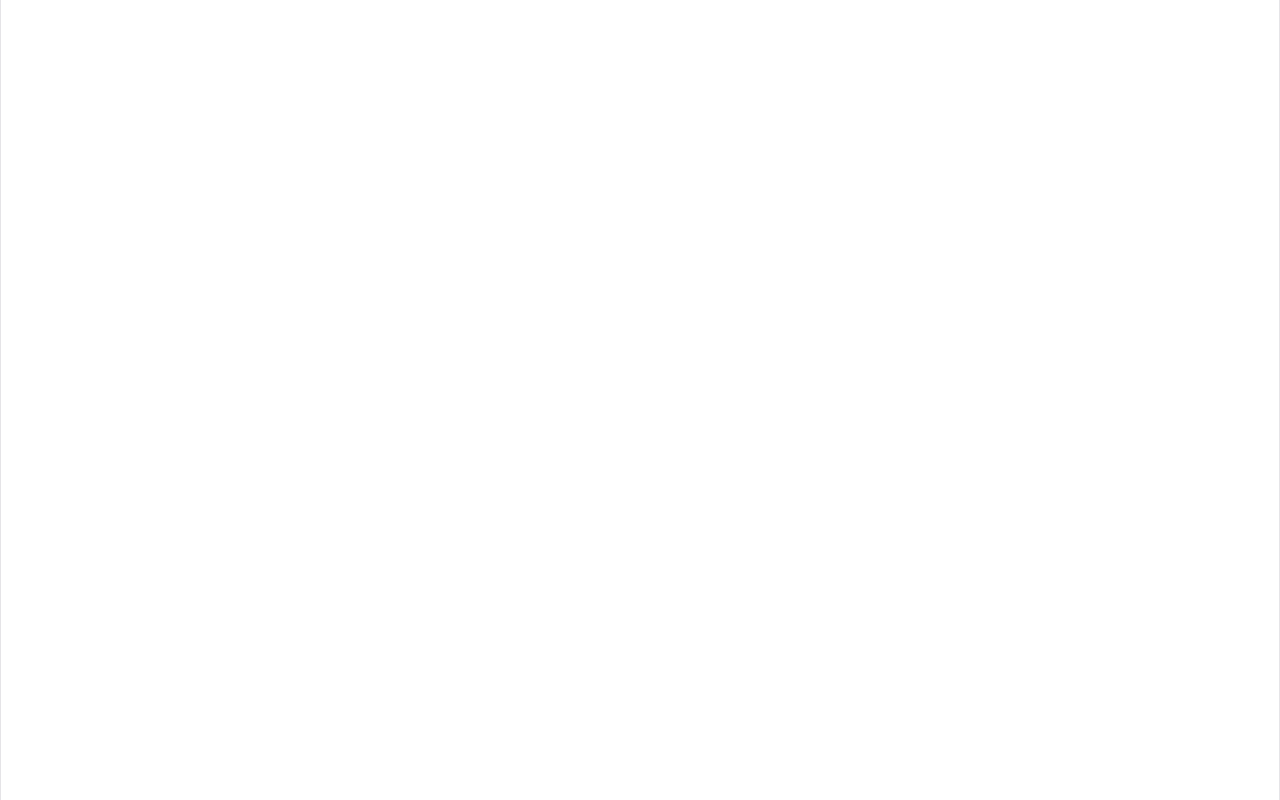
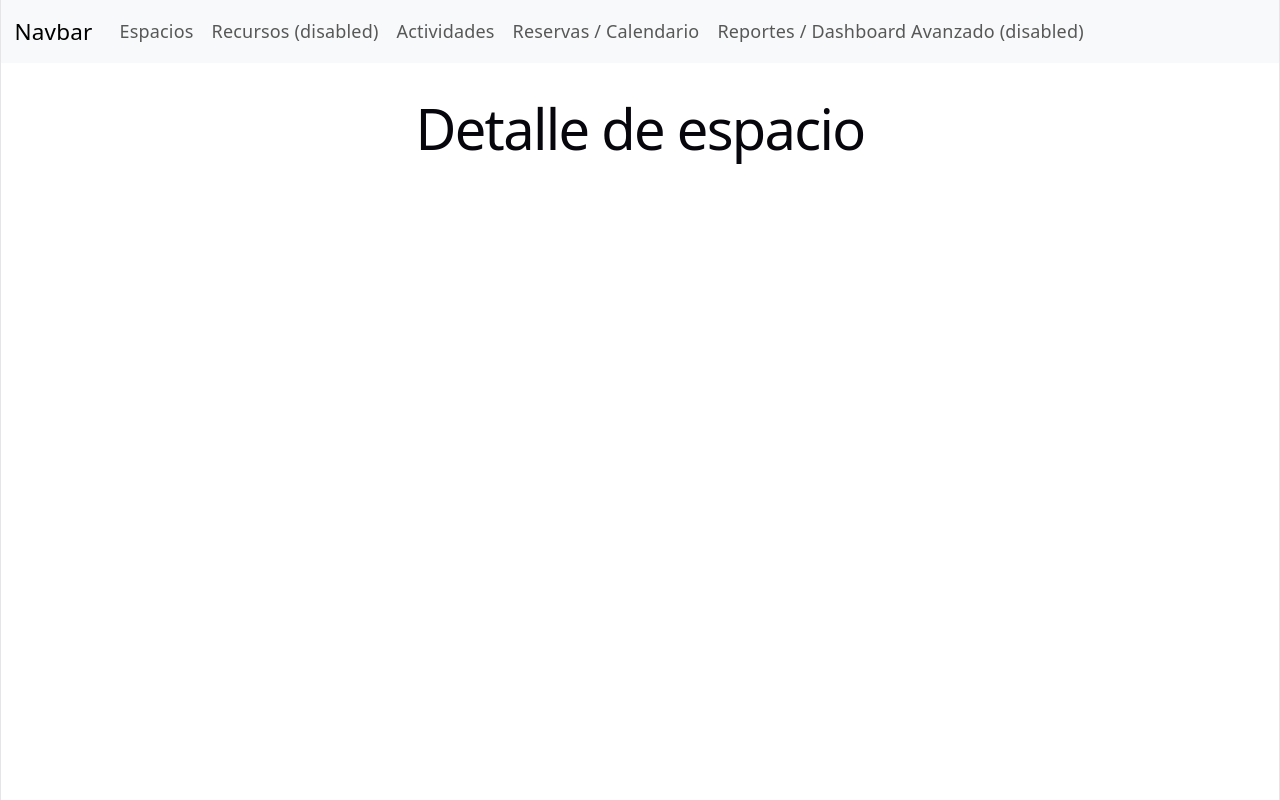
Before and after one commit to guido-pasciucco/InnovaLab-E12, a React (Vite) app in the folder front/: page /dashboard/detalle_espacio in a window 1280 px wide. Before the commit this address had no page. Built offline with nearby package versions, Linux system fonts and the light colour scheme; the HTML template or start-up script is replaced by a standard one.

Commit message:
enrutamiento basico

```diff
--- a/front/src/components/navbar.jsx
+++ b/front/src/components/navbar.jsx
@@ -1,12 +1,15 @@
+import { NavLink } from "react-router-dom";
+
 export default function Navbar() {
+
   return (
-    <nav class="navbar navbar-expand-lg bg-body-tertiary">
-      <div class="container-fluid">
-        <a class="navbar-brand" href="#">
+    <nav className="navbar navbar-expand-lg bg-body-tertiary">
+      <div className="container-fluid">
+        <NavLink className="navbar-brand" to="/dashboard">
           Navbar
-        </a>
+        </NavLink>
         <button
-          class="navbar-toggler"
+          className="navbar-toggler"
           type="button"
           data-bs-toggle="collapse"
           data-bs-target="#navbarNavDropdown"
@@ -14,39 +17,38 @@ export default function Navbar() {
           aria-expanded="false"
           aria-label="Toggle navigation"
         >
-          <span class="navbar-toggler-icon"></span>
+          <span className="navbar-toggler-icon"></span>
         </button>
-        <div class="collapse navbar-collapse" id="navbarNavDropdown">
-          <ul class="navbar-nav">
-            <li class="nav-item">
-              <a class="nav-link active" aria-current="page" href="#">
+        <div className="collapse navbar-collapse" id="navbarNavDropdown">
+          <ul className="navbar-nav">
+            <li className="nav-item">
+              <NavLink className="nav-link" to="/dashboard/listado_espacios">
                 Espacios
-              </a>
+              </NavLink>
             </li>
-            <li class="nav-item">
-              <a class="nav-link" href="#">
-                Recursos
-              </a>
+            <li className="nav-item">
+              <NavLink className="nav-link" to="/">
+                Recursos (disabled)
+              </NavLink>
             </li>
-            <li class="nav-item">
-              <a class="nav-link" href="#">
+            <li className="nav-item">
+              <NavLink className="nav-link" to="/dashboard/nueva_actividad">
                 Actividades
-              </a>
+              </NavLink>
             </li>
-            <li class="nav-item">
-              <a class="nav-link" href="#">
-                Reservas/ Calendario
-              </a>
+            <li className="nav-item">
+              <NavLink className="nav-link" to="/dashboard/reservas">
+                Reservas / Calendario
+              </NavLink>
             </li>
-            <li class="nav-item">
-              <a class="nav-link" href="#">
-                Reportes / Dashboard Avanzado
-              </a>
+            <li className="nav-item">
+              <NavLink className="nav-link" to="/">
+                Reportes / Dashboard Avanzado (disabled)
+              </NavLink>
             </li>
-
           </ul>
         </div>
       </div>
     </nav>
-  )
+  );
 }
--- a/front/src/pages/dashboardPrincipalPage.jsx
+++ b/front/src/pages/dashboardPrincipalPage.jsx
@@ -5,7 +5,6 @@ export default function DashboardPrincipalPage(){
 
     return(
         <>
-        <Navbar></Navbar>
         <h1> Pnael principal</h1>
         </>
 
--- a/front/src/pages/detalleEspacio.jsx
+++ b/front/src/pages/detalleEspacio.jsx
@@ -1,6 +1,6 @@
 
 
-export default function detalleEspacio(){
+export default function DetalleEspacio(){
 
     return (
         <>
--- a/front/src/pages/listadoEspaciosPage.jsx
+++ b/front/src/pages/listadoEspaciosPage.jsx
@@ -1,6 +1,6 @@
 
 
-export default function GestionEspaciosPage(){
+export default function ListadoEspaciosPage(){
     return(
         <>
         <h1>Gestion de espacios</h1>
--- a/front/src/pages/nuevaActividadPage.jsx
+++ b/front/src/pages/nuevaActividadPage.jsx
@@ -1,6 +1,6 @@
 
 
-export default function nuevaActividadPage(){
+export default function NuevaActividadPage(){
 
     return(
         <>
--- a/front/src/router/routerApp.jsx
+++ b/front/src/router/routerApp.jsx
@@ -1,10 +1,19 @@
-import { BrowserRouter as Router, Route, Routes, Navigate } from 'react-router-dom'
+import {
+  BrowserRouter as Router,
+  Route,
+  Routes,
+  Navigate,
+} from 'react-router-dom'
 import Layout from '../layout/layout'
 
 import Home from '../components/home'
 import About from '../components/about'
 import LoginPage from '../pages/loginPage'
 import DashboardPrincipalPage from '../pages/dashboardPrincipalPage'
+import CalendarioReservasPage from '../pages/calendarioReservasPage'
+import DetalleEspacio from '../pages/detalleEspacio'
+import ListadoEspaciosPage from '../pages/listadoEspaciosPage'
+import NuevaActividadPage from '../pages/nuevaActividadPage'
 
 export default function RouterApp() {
   return (
@@ -14,12 +23,17 @@ export default function RouterApp() {
           <Route path="/" element={<Navigate to="/login" replace />} />
           <Route path="/login" element={<LoginPage />} />
 
-          <Route path="/dashboard" element={<DashboardPrincipalPage />} />
-          {/* Define your routes here */}
-          {/* <Route path="/" element={<Layout />}>
-            <Route index element={<Home />} />
-            <Route path="about" element={<About />} />
-          </Route> */}
+          {/* Dashboard con Layout */}
+          <Route path="/dashboard" element={<Layout />}>
+            <Route index element={<DashboardPrincipalPage />} />
+            <Route
+              path="reservas"
+              element={<CalendarioReservasPage />}
+            />
+            <Route path="detalle_espacio" element={<DetalleEspacio />} />
+            <Route path="listado_espacios" element={<ListadoEspaciosPage />} />
+            <Route path="nueva_actividad" element={<NuevaActividadPage />} />
+          </Route>
         </Routes>
       </Router>
     </div>
```
